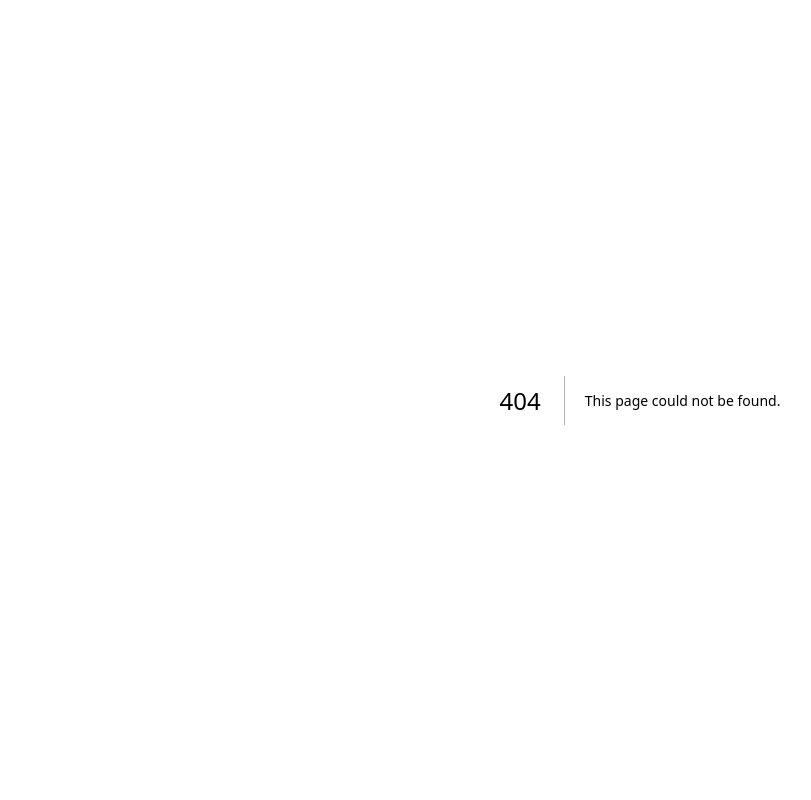
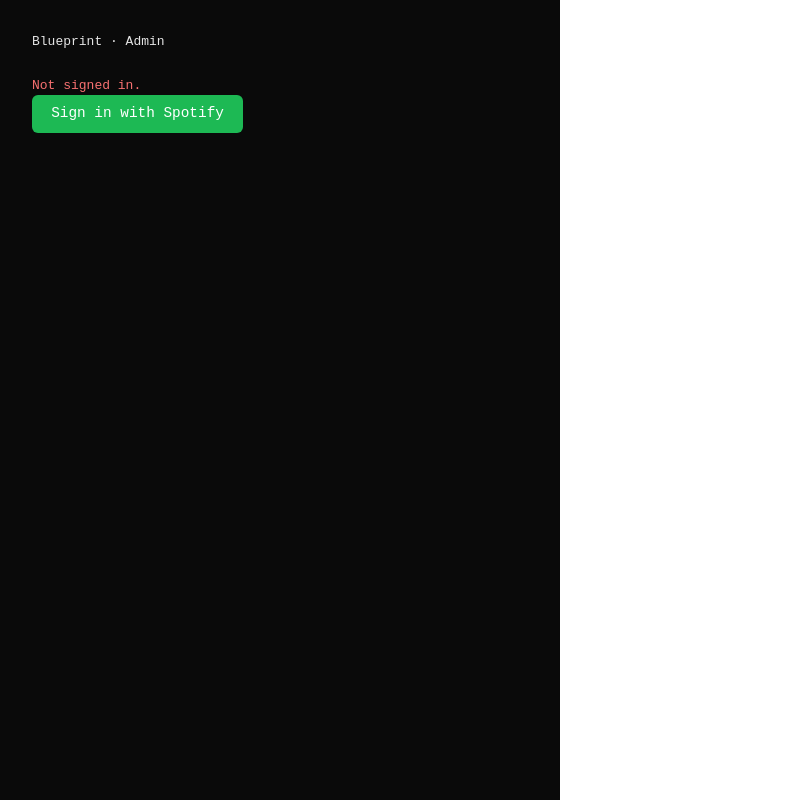
Before and after one commit to sn-ux/blueprint, a Next.js app: page /admin in a window 1280 px wide. Before the commit this address had no page. Shown: the whole page, without its empty margins (0-811 px from the left). Built offline with nearby package versions, Linux system fonts and the light colour scheme; no server answers.

Commit message:
add admin spotify import page

```diff
--- /dev/null
+++ b/app/admin/page.tsx
@@ -0,0 +1,100 @@
+"use client";
+
+import { useSession, signIn, signOut } from "next-auth/react";
+import { useState } from "react";
+
+export default function AdminPage() {
+  const { data: session, status } = useSession();
+  const [log, setLog]     = useState<string | null>(null);
+  const [busy, setBusy]   = useState(false);
+
+  async function runImport() {
+    setBusy(true);
+    setLog("Running import…");
+    try {
+      const res  = await fetch("/api/spotify/import");
+      const data = await res.json();
+      setLog(JSON.stringify(data, null, 2));
+    } catch (e) {
+      setLog("Fetch error: " + String(e));
+    } finally {
+      setBusy(false);
+    }
+  }
+
+  return (
+    <main style={{
+      fontFamily: "monospace",
+      padding: "2rem",
+      maxWidth: 560,
+      color: "#e5e5e5",
+      background: "#0a0a0a",
+      minHeight: "100vh",
+    }}>
+      <h2 style={{ marginBottom: "1.5rem" }}>Blueprint · Admin</h2>
+
+      {status === "loading" && <p>Checking session…</p>}
+
+      {status === "unauthenticated" && (
+        <>
+          <p style={{ color: "#f87171" }}>Not signed in.</p>
+          <button
+            onClick={() => signIn("spotify")}
+            style={btn("#1DB954")}
+          >
+            Sign in with Spotify
+          </button>
+        </>
+      )}
+
+      {status === "authenticated" && session?.user && (
+        <>
+          <p style={{ color: "#86efac" }}>
+            Signed in as <strong>{session.user.email ?? session.user.name}</strong>
+          </p>
+          <button
+            onClick={runImport}
+            disabled={busy}
+            style={btn(busy ? "#555" : "#6366f1")}
+          >
+            {busy ? "Importing…" : "Run Spotify Import"}
+          </button>
+          {"  "}
+          <button
+            onClick={() => signOut()}
+            style={btn("#374151")}
+          >
+            Sign out
+          </button>
+        </>
+      )}
+
+      {log && (
+        <pre style={{
+          marginTop: "1.5rem",
+          background: "#111",
+          color: "#a3e635",
+          padding: "1rem",
+          borderRadius: 6,
+          overflowX: "auto",
+          fontSize: "0.85rem",
+        }}>
+          {log}
+        </pre>
+      )}
+    </main>
+  );
+}
+
+function btn(bg: string): React.CSSProperties {
+  return {
+    background: bg,
+    color: "#fff",
+    border: "none",
+    borderRadius: 6,
+    padding: "0.5rem 1.2rem",
+    cursor: "pointer",
+    fontFamily: "monospace",
+    fontSize: "0.9rem",
+  };
+}
```
Also changed, not shown: .claude/settings.local.json.
